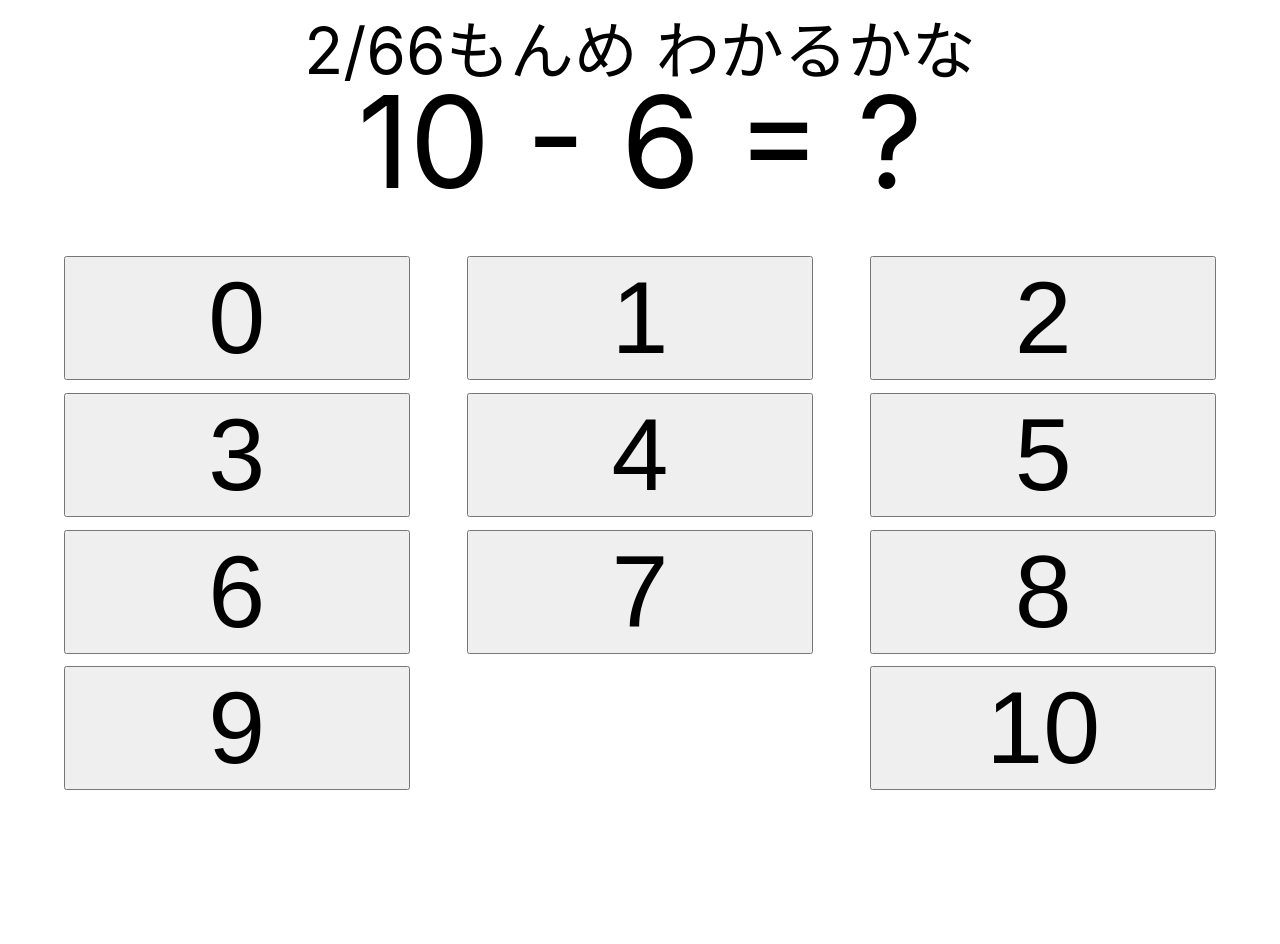
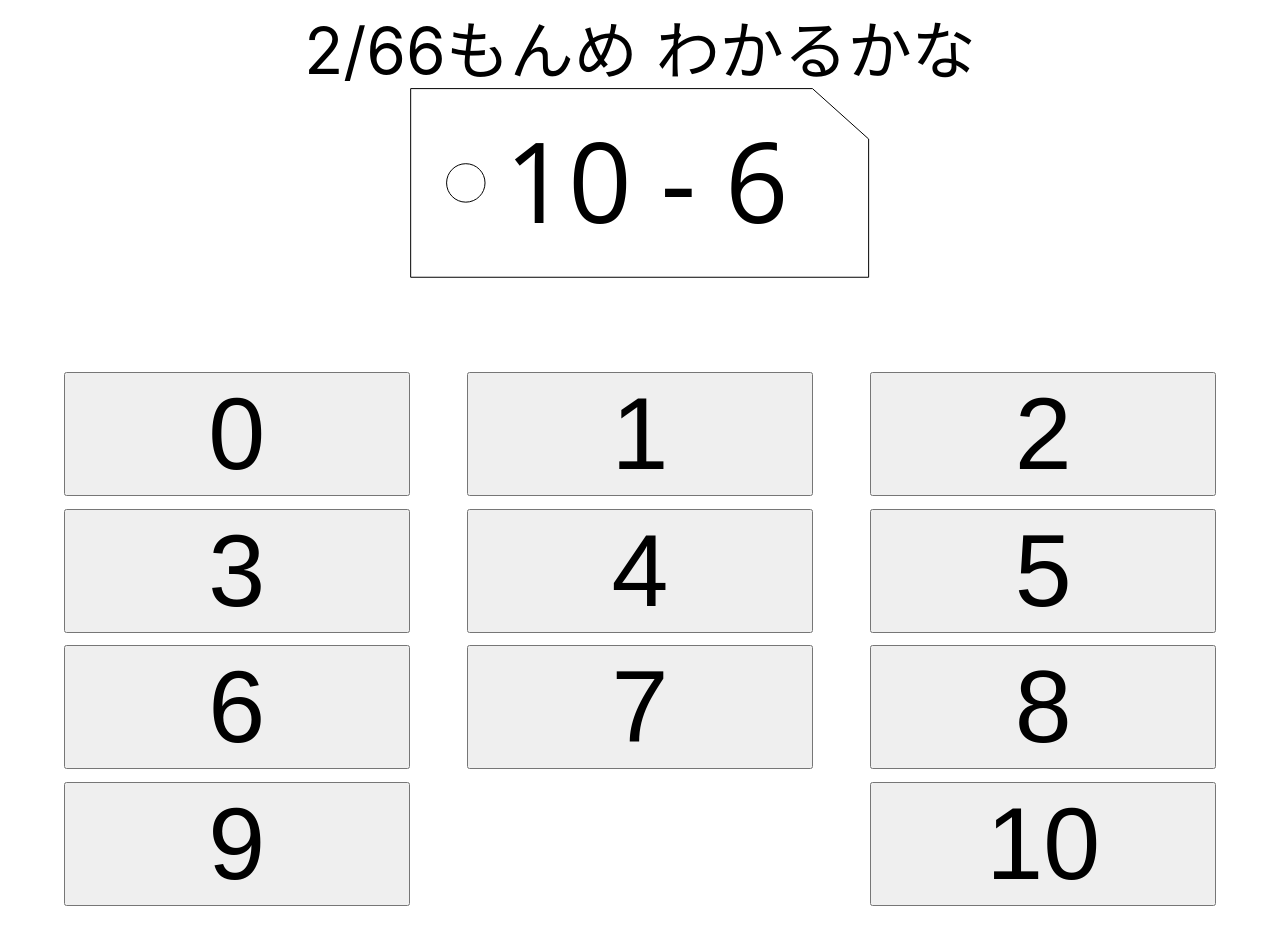
Before and after one commit to mechamogera/keisan-card, a React (Create React App) app: page / in a window 1280 px wide. Shown: the top 944 px of the page. Before the commit the page ends 854 px from the top, so only its background shows below. Built offline with nearby package versions, Linux system fonts and the light colour scheme.

Commit message:
refactor: 表示をsvgに

```diff
--- a/src/containers/Keisan/index.tsx
+++ b/src/containers/Keisan/index.tsx
@@ -91,7 +91,21 @@ function Keisan({resultRange,
   return (
     <div className="Minus">
       <div className="Message">{numQuestion}/{listSize}もんめ {message}</div>
-      <div className="Question">{numFirst} {operation} {numSecound} = ?</div>
+      <svg xmlns="http://www.w3.org/2000/svg" xmlnsXlink="http://www.w3.org/1999/xlink" version="1.1" viewBox="0 0 143 67" xmlSpace="preserve"
+      className="Svg">
+        <desc>Created with Fabric.js 5.3.0</desc>
+        <defs>
+        </defs>
+        <g transform="matrix(1 0 0 1 71.399839099 33.216879686)" id="pC9xTmbnF08ShyWQyhTOu"  >
+        <path id="path1" vector-effect="non-scaling-stroke"  transform=" translate(0, 0)" d="M -63.95817 26.34755 L -63.95817 -26.347540000000002 L 48.27031 -26.347540000000002 L 63.95816 -12.268700000000003 L 63.95816 26.34755 z" stroke-linecap="round" />
+        </g>
+        <g transform="matrix(0.6674346462 0 0 0.6674346462 22.8450079881 33.216879686)" id="ds_CRH4EIXnDdjH3cn4ez"  >
+        <path id="path2" vector-effect="non-scaling-stroke"  transform=" translate(0, 0)" d="M 0 -8.04505 C 4.44087 -8.04505 8.04505 -4.44087 8.04505 0 C 8.04505 4.44087 4.44087 8.04505 0 8.04505 C -4.44087 8.04505 -8.04505 4.44087 -8.04505 0 C -8.04505 -4.44087 -4.44087 -8.04505 0 -8.04505 z" stroke-linecap="round" />
+        </g>
+        <g transform="matrix(1 0 0 1 82.2328910304 33.216879686)"  id="DGg7km4RwZXg7n7ySh3Dw">
+            <text xmlSpace="preserve" font-family="Open Sans" font-size="31" font-style="normal" font-weight="normal" line-height="1" id="txt"><tspan x="-48.4904785156" y="11.25334">{numFirst} {operation} {numSecound}</tspan></text>
+        </g>
+      </svg>
       <div className="Result">
         {Results()}
       </div>
--- a/src/containers/Keisan/keisan.css
+++ b/src/containers/Keisan/keisan.css
@@ -19,7 +19,47 @@
     height: 5vw;
 }
 
-.Question {
-    font-size: 10vw;
-    height: 10vw;
+.Svg {
+    width: 40vw;
 }
+
+#path1 {
+    stroke: rgb(0,0,0);
+    stroke-width: 1;
+    stroke-dasharray: none;
+    stroke-linecap: butt;
+    stroke-dashoffset: 0;
+    stroke-linejoin: miter;
+    stroke-miterlimit: 4;
+    fill: rgb(255,255,255);
+    fill-opacity: 0;
+    fill-rule: nonzero;
+    opacity: 1;
+}
+
+#path2 {
+    stroke: rgb(0,0,0);
+    stroke-width: 1;
+    stroke-dasharray: none;
+    stroke-linecap: butt;
+    stroke-dashoffset: 0;
+    stroke-linejoin: miter;
+    stroke-miterlimit: 4;
+    fill: none;
+    fill-rule: nonzero;
+    opacity: 1;
+}
+
+#txt {
+    stroke: none;
+    stroke-width: 1;
+    stroke-dasharray: none;
+    stroke-linecap: butt;
+    stroke-dashoffset: 0;
+    stroke-linejoin: miter;
+    stroke-miterlimit: 4;
+    fill: rgb(0,0,0);
+    fill-rule: nonzero;
+    opacity: 1;
+    white-space: pre;
+}
```
